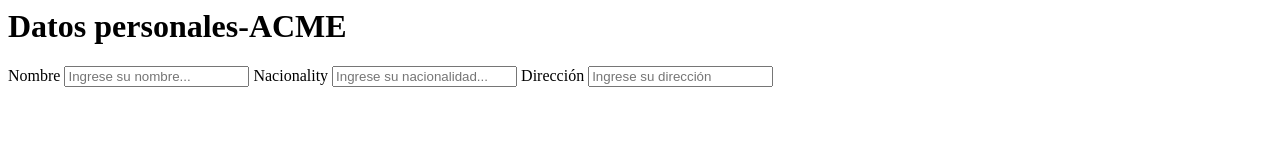
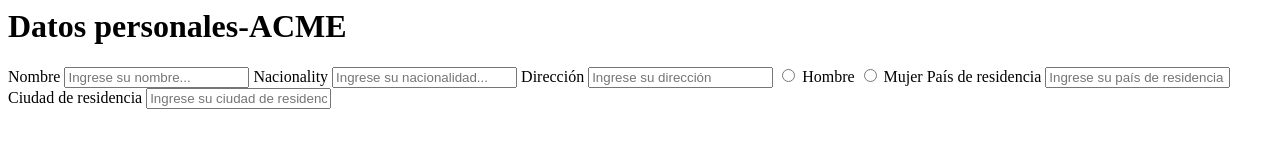
Before and after one commit to carlosjhoan/repository_prove, a plain HTML site: page html/datos-personales.html in a window 1280 px wide. Drawn offline with Linux system fonts and the light colour scheme.

Commit message:
Cambiando fondo en index y agregando info en datos-personales

```diff
--- a/html/datos-personales.html
+++ b/html/datos-personales.html
@@ -1,6 +1,8 @@
 <html>
    <head>
       <title>Datos personales-ACME</title>
+
+
    </head>
 
    <body>
@@ -15,6 +17,19 @@
 
          <label for = "address">Dirección</label>
          <input type = "text" name = "address" id = "address" placeholder = "Ingrese su dirección">
+
+         <input type = "radio" name = "gender" id = "male">
+         <label for = "male">Hombre</label>
+         <input type = "radio" name = "gender" id = "female">
+         <label for = "female">Mujer</label>
+
+         <label for = "res_country">País de residencia</label>
+         <input type = "text" name = "res_country" id = "res_country" placeholder = "Ingrese su país de residencia">
+
+         <label for = "res_city">Ciudad de residencia</label>
+         <input type = "text" name = "res_city" id = "res_city" placeholder = "Ingrese su ciudad de residencia">
+
+
        </form>
    </body>
 
```
Also changed, not shown: index.html (+5 -0 lines).
